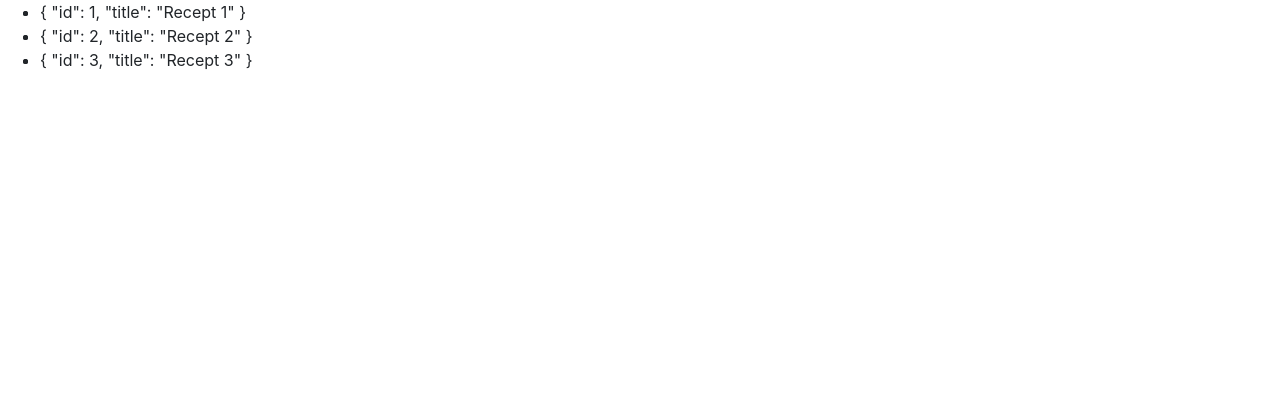
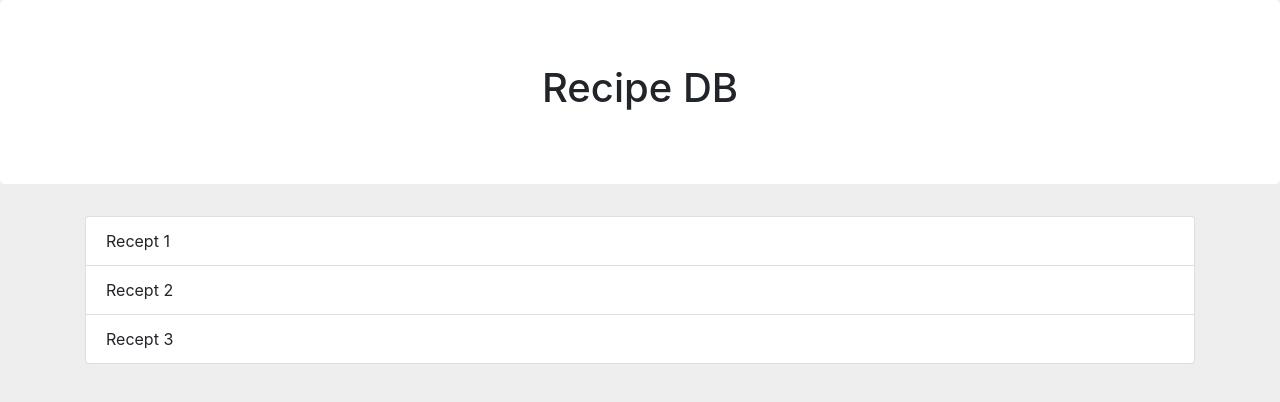
Before and after one commit to chas-academy/06-recipe-app-frontend-AdamBremler, an Angular app: page / in a window 1280 px wide. Shown: the top 402 px of the page. Built offline with nearby package versions, Linux system fonts and the light colour scheme.

Commit message:
Add basic styling

```diff
--- a/src/app/app.component.html
+++ b/src/app/app.component.html
@@ -1,3 +1,8 @@
-<app-recipe-list></app-recipe-list>
+<header [ngClass]="'jumbotron'">
+    <h1>{{ appName }}</h1>
+</header>
+<main [ngClass]="'container'">
+    <app-recipe-list></app-recipe-list>
+</main>
 
 <router-outlet></router-outlet>
--- a/src/app/app.component.scss
+++ b/src/app/app.component.scss
@@ -0,0 +1,4 @@
+header {
+    background-color: #fff;
+    text-align: center;
+}
--- a/src/app/app.component.ts
+++ b/src/app/app.component.ts
@@ -7,4 +7,5 @@ import { Component } from '@angular/core';
 })
 export class AppComponent {
   title = 'recipe-app-frontend';
+  appName: string = 'Recipe DB';
 }
--- a/src/app/components/recipe-list-item/recipe-list-item.component.html
+++ b/src/app/components/recipe-list-item/recipe-list-item.component.html
@@ -1 +1,3 @@
-<li>{{ recipe | json }}</li>
+<div>
+    {{ recipe.title }}
+</div>
--- a/src/app/components/recipe-list/recipe-list.component.html
+++ b/src/app/components/recipe-list/recipe-list.component.html
@@ -1,5 +1,5 @@
-<ul>
-    <li *ngFor="let recipe of recipes">
+<div [ngClass]="'list-group'">
+    <a *ngFor="let recipe of recipes" [routerLink]="" [ngClass]="'list-group-item list-group-item-action'">
         <app-recipe-list-item [recipe]="recipe"></app-recipe-list-item>
-    </li>
-</ul>
+    </a>
+</div>
--- a/src/styles.scss
+++ b/src/styles.scss
@@ -1 +1,4 @@
 /* You can add global styles to this file, and also import other style files */
+body {
+    background-color: #eee;
+}
```
Also changed, not shown: src/app/components/recipe-list-item/recipe-list-item.component.ts (indentation only).
